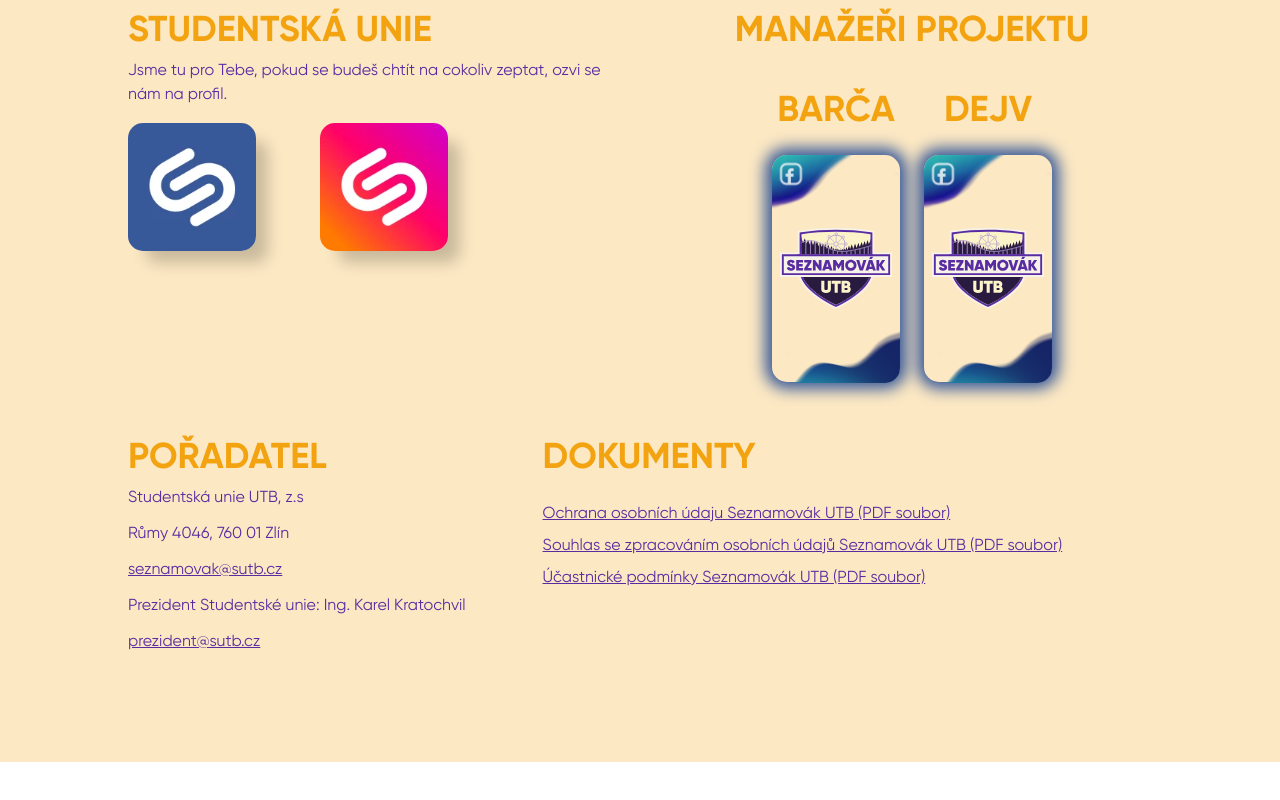
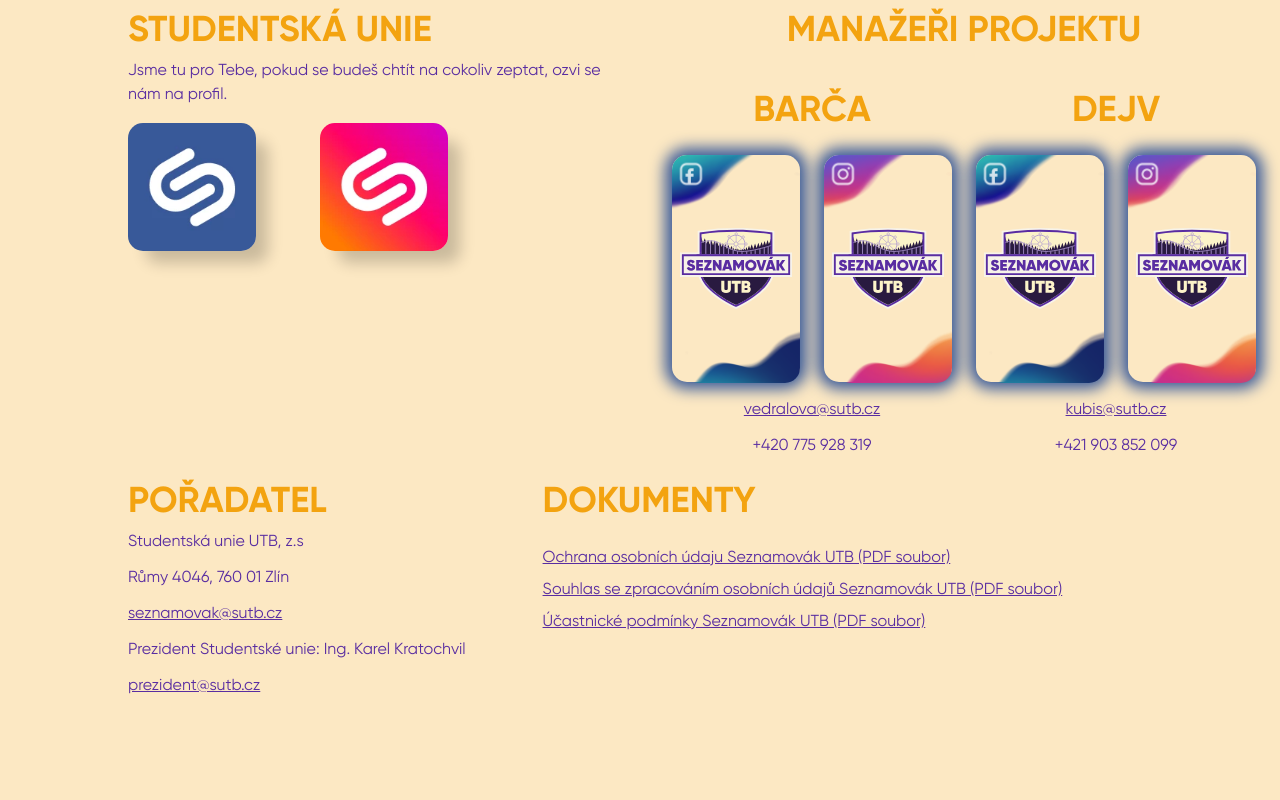
Before and after one commit to SU-UTB/web-seznamovak-fe, a React (Vite) app: page /turnus1 in a window 1280 px wide. Shown: the part 1942-2742 px from the top of the page. Before the commit the page ends 2704 px from the top, so only its background shows below. Built offline with nearby package versions, Linux system fonts and the light colour scheme.

Commit message:
Update managers contacts

```diff
--- a/src/components/moleculs/ContactSocials.tsx
+++ b/src/components/moleculs/ContactSocials.tsx
@@ -2,6 +2,7 @@ import React from 'react';
 import ContactTitle from '../atoms/ContactTitle';
 import Link from '../atoms/Link';
 import { AnalyticsEvents, Firebase } from '../../utils/firebase';
+import EmailLink from '../atoms/EmailLink';
 
 import logo from '../../assets/img/logo.svg'
 
@@ -15,6 +16,8 @@ interface ContactSocialsProps {
   igImg: string;
   igOverlay: string;
   index: number;
+  email?: string;
+  phone?: string;
 }
 
 const ContactSocials: React.FC<ContactSocialsProps> = ({
@@ -23,9 +26,11 @@ const ContactSocials: React.FC<ContactSocialsProps> = ({
   fbLink,
   //fbImg,
   fbOverlay,
-  /*igLink,
-  igImg,
-  igOverlay,*/
+  igLink,
+  //igImg,
+  igOverlay,
+  email,
+  phone,
 }) => {
 
   return (
@@ -67,7 +72,7 @@ const ContactSocials: React.FC<ContactSocialsProps> = ({
             />
           </div>
         </Link>
-        {/* <Link
+        <Link
           linkName=""
           linkTo={igLink}
           onClick={() =>
@@ -75,19 +80,34 @@ const ContactSocials: React.FC<ContactSocialsProps> = ({
           }
         >
           <div style={styles.container}>
-            <img
+            {/* <img
               src={igImg}
               alt={`instagram: ${title}`}
               width={128}
               height={128}
               style={{ ...styles.image, boxShadow: '0px 0px 15px 7px rgba(220,0,170,0.7)' }}
-            />
+            /> */}
+            <div style={{
+              ...styles.image,
+              width: 128,
+              height: 227,
+              boxShadow: '0px 0px 15px 7px rgba(56,89,153,1)',
+              display: 'grid',
+              placeItems: 'center',
+              padding: '8px'
+              }}>
+                <img src={logo} alt={`Instagram: ${title}`} />
+            </div>
             <img
               src={igOverlay}
               style={styles.overlayImage}
             />
           </div>
-        </Link> */}
+        </Link>
+      </div>
+      <div className="text-center text-primary -mt-8 mb-4">
+        {email && <EmailLink email={email} />}
+        {phone && <p>{phone}</p>}
       </div>
     </div>
   );
@@ -95,7 +115,7 @@ const ContactSocials: React.FC<ContactSocialsProps> = ({
 
 const styles = {
   container: {
-    position: 'relative' as 'relative',
+    position: 'relative',
     width: 'auto',
     height: 'auto',
   },
@@ -105,14 +125,14 @@ const styles = {
     height: 'auto',
   },
   overlayImage: {
-    position: 'absolute' as 'absolute',
+    position: 'absolute',
     top: '0',
     left: '0',
     width: '128px',
     height: 'auto',
     borderRadius: '15px',
-    pointerEvents: 'none' as 'none', // Ensures the overlay image does not interfere with click events
+    pointerEvents: 'none', // Ensures the overlay image does not interfere with click events
   },
-};
+} as const;
 
 export default ContactSocials;
--- a/src/components/sections/Contact.tsx
+++ b/src/components/sections/Contact.tsx
@@ -42,6 +42,8 @@ const Contact = () => {
                 igLink={manager.igLink}
                 igImg={manager.igImg}
                 igOverlay={manager.igOverlay}
+                phone={manager.phone}
+                email={manager.email}
               />
             ))}
           </div>
--- a/src/data/contacts.ts
+++ b/src/data/contacts.ts
@@ -27,17 +27,21 @@ export const managersSocials = [
     fbLink: 'https://www.facebook.com/profile.php?id=100069335040798',
     fbImg: sarka_gif,
     fbOverlay: overlay_fb,
-    igLink: 'https://www.instagram.com/sara_forejt/',
+    igLink: 'https://www.instagram.com/barbora.vedralova/',
     igImg: sarka_gif,
     igOverlay: overlay_ig,
+    email: 'vedralova@sutb.cz',
+    phone: '+420 775 928 319',
   },
   {
     name: 'Dejv',
     fbLink: 'https://www.facebook.com/david.kubis.33',
     fbImg: peta_gif,
     fbOverlay: overlay_fb,
-    igLink: 'https://www.instagram.com/petasedlo/',
+    igLink: 'https://www.instagram.com/0.k_u_b_i_s.0/',
     igImg: peta_gif,
     igOverlay: overlay_ig,
+    email: 'kubis@sutb.cz',
+    phone: '+421 903 852 099',
   },
 ]
```
